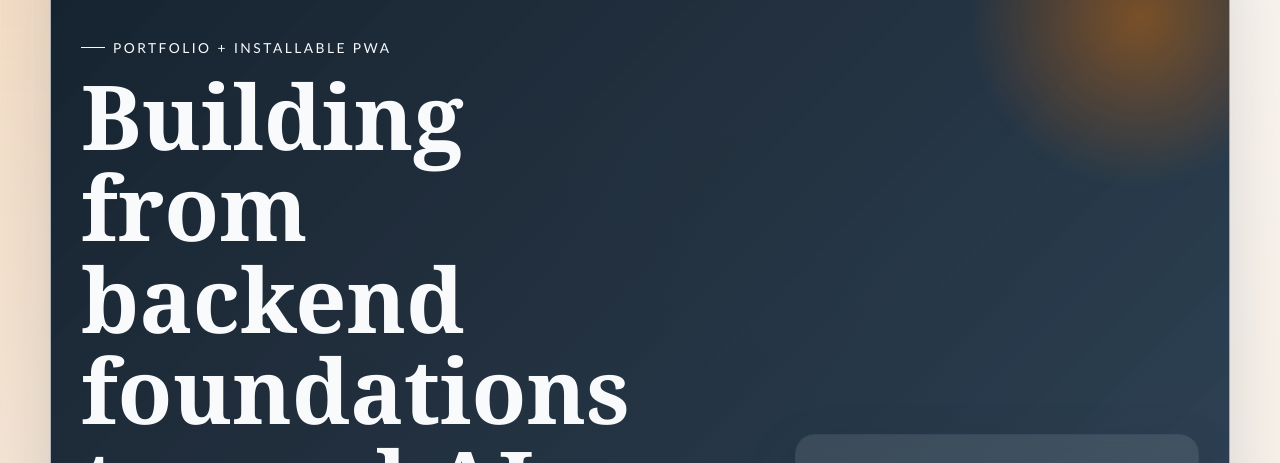
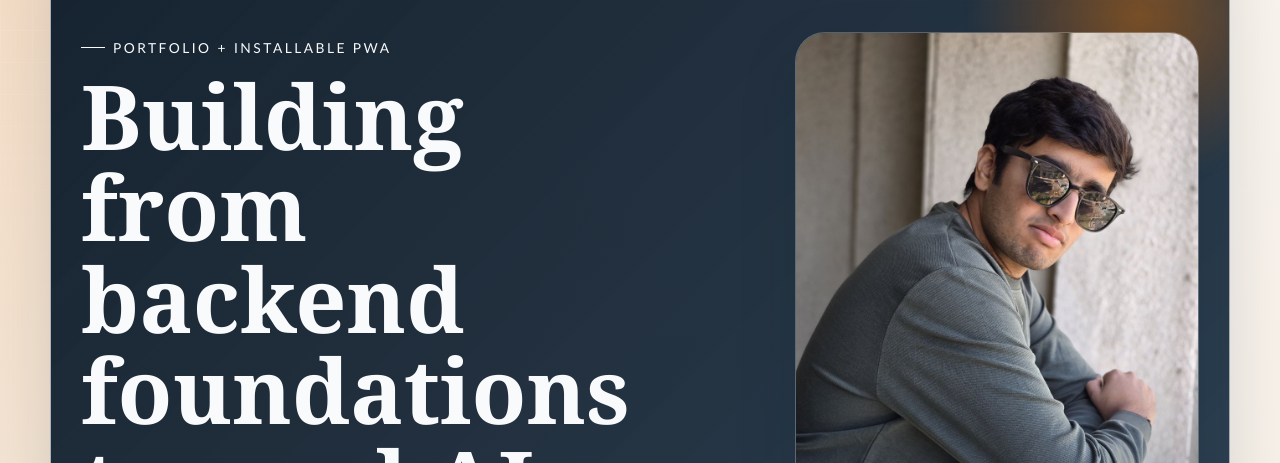
Before and after one commit to aryanpol73/MyPortfolio, a website: page index.html in a window 1280 px wide. Shown: the part 98-561 px from the top of the page. Drawn offline with Linux system fonts and the light colour scheme.

Commit message:
Add profile photo to hero section

```diff
--- a/index.html
+++ b/index.html
@@ -64,7 +64,11 @@
             </div>
           </div>
 
-          <aside class="hero-panel">
+          <aside class="hero-side">
+            <div class="portrait-card">
+              <img class="portrait-image" src="assets/profile.jpg" alt="Portrait of Aryan Pol" />
+            </div>
+            <div class="hero-panel">
               <p class="panel-label">Current Direction</p>
               <h2>Strong web foundations, moving into AI product building.</h2>
               <p>
@@ -78,6 +82,7 @@
                 <li>Building products with PWA, React.js, deployment, and backend APIs</li>
                 <li>Focused on software and AI product development through real projects</li>
               </ul>
+            </div>
           </aside>
         </section>
       </header>
--- a/styles.css
+++ b/styles.css
@@ -115,6 +115,12 @@
   gap: 24px;
   align-items: stretch;
   padding: 24px 10px 10px;
+}
+
+.hero-side {
+  display: grid;
+  gap: 18px;
+  align-self: stretch;
 }
 
 .eyebrow,
@@ -247,6 +253,35 @@
   background: rgba(255, 255, 255, 0.1);
 }
 
+.portrait-card {
+  position: relative;
+  min-height: 400px;
+  overflow: hidden;
+  border: 1px solid rgba(255, 255, 255, 0.18);
+  border-radius: 30px;
+  background:
+    linear-gradient(180deg, rgba(255, 255, 255, 0.08), rgba(255, 255, 255, 0.02)),
+    rgba(255, 255, 255, 0.06);
+  box-shadow: var(--shadow);
+}
+
+.portrait-card::after {
+  content: "";
+  position: absolute;
+  inset: auto 0 0;
+  height: 38%;
+  background: linear-gradient(180deg, transparent, rgba(13, 27, 42, 0.36));
+  pointer-events: none;
+}
+
+.portrait-image {
+  display: block;
+  width: 100%;
+  height: 100%;
+  object-fit: cover;
+  object-position: center 18%;
+}
+
 .hero-panel h2 {
   font-size: clamp(1.8rem, 3vw, 2.6rem);
 }
@@ -375,6 +410,10 @@
     grid-template-columns: 1fr;
   }
 
+  .portrait-card {
+    min-height: 520px;
+  }
+
   .hero h1 {
     max-width: 13ch;
   }
@@ -404,6 +443,10 @@
     padding-inline: 4px;
   }
 
+  .portrait-card {
+    min-height: 380px;
+  }
+
   .hero h1 {
     font-size: clamp(2.5rem, 12vw, 4rem);
   }
@@ -420,6 +463,7 @@
 
 @media (prefers-reduced-motion: no-preference) {
   .hero-copy,
+  .portrait-card,
   .hero-panel,
   .card,
   .roadmap-card,
```
Also changed, not shown: assets/profile.jpg (added). Lines whose indentation alone changed are shown as unchanged.
